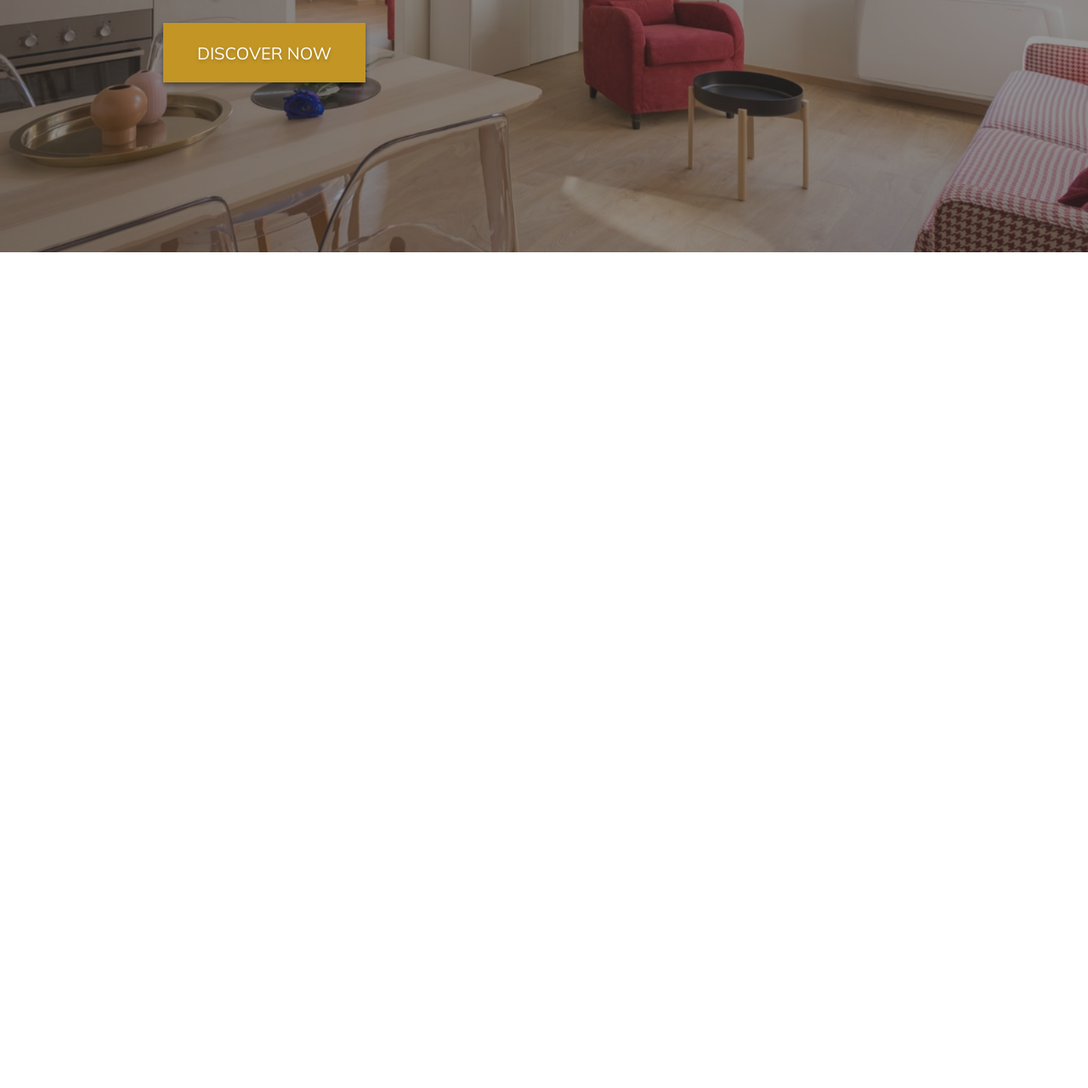
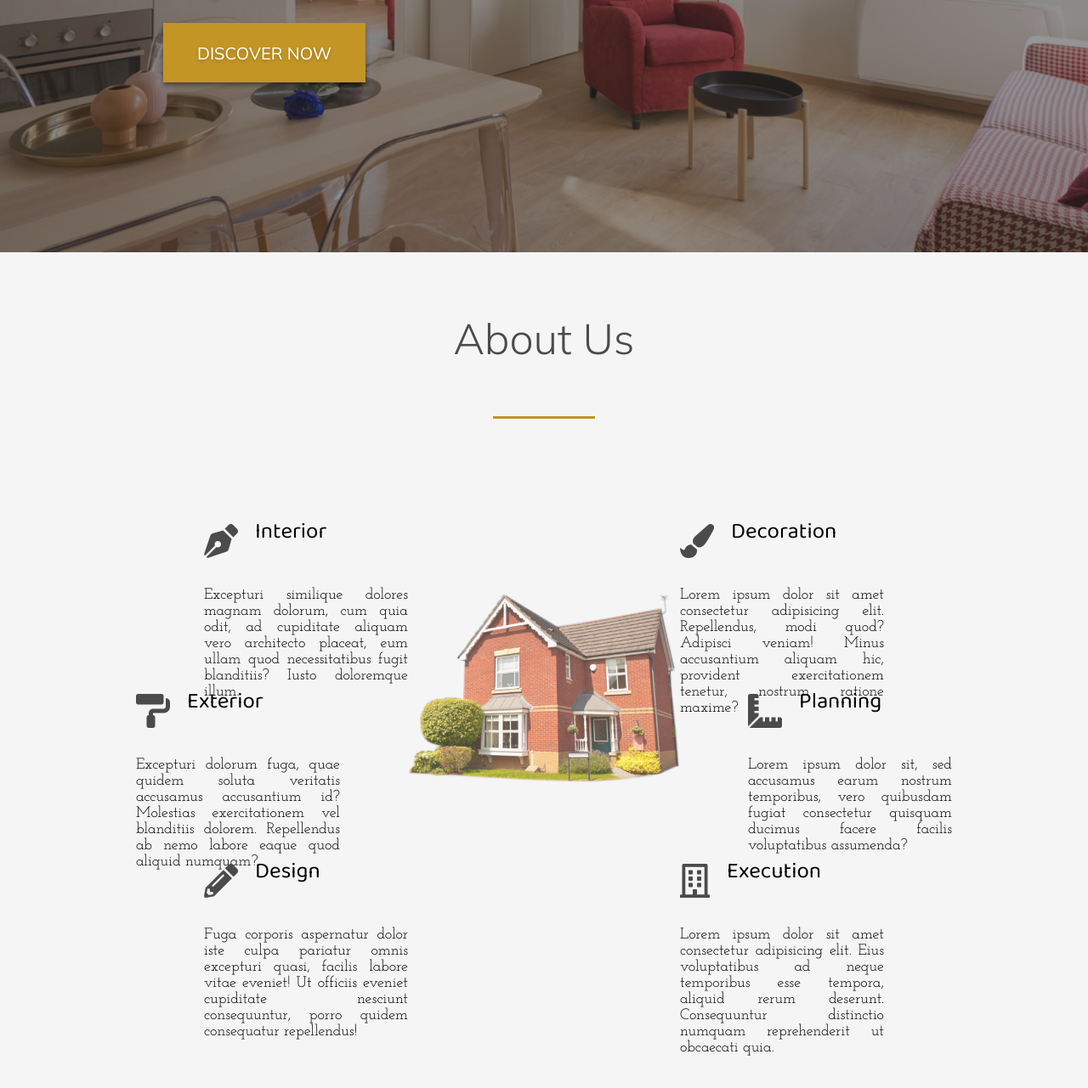
Before and after one commit to munirmahmud/architeka, a plain HTML site: page index.html in a window 1280 px wide. Shown: the part 503-1784 px from the top of the page at 85% size. Before the commit the page ends 800 px from the top, so only its background shows below. Drawn offline with Linux system fonts and the light colour scheme.

Commit message:
About us section markup & styling done

```diff
--- a/assets/css/styles.css
+++ b/assets/css/styles.css
@@ -54,6 +54,9 @@ html {
 }
 .center {
     text-align: center;
+}
+.w-100 {
+    width: 100%;
 }
 
 /* HAMBURGER MENU */
@@ -249,3 +252,91 @@ html {
     background-color: #777;
     color: var(--white);
 }
+
+/* ABOUT */
+.about-us {
+    background-color: #f5f5f5;
+    padding-bottom: 15rem;
+}
+
+.section-header {
+    padding: 7rem 0 10rem 0;
+}
+.section-heading {
+    font-family: var(--mulish-font);
+    font-size: 5rem;
+    font-weight: 300;
+    color: #4b4b4b;
+    margin-bottom: 6rem;
+}
+.underline {
+    width: 12rem;
+    height: 0.3rem;
+    background-color: #c29525;
+}
+
+.services {
+    height: 100%;
+    display: grid;
+    grid-template-columns: repeat(16, 1fr);
+    grid-template-rows: repeat(6, 6rem);
+    grid-row-gap: 4rem;
+}
+
+.service {
+    margin-bottom: 2rem;
+}
+.service:nth-child(1) {
+    grid-column: 4/7;
+    grid-row: 1/3;
+}
+.service:nth-child(2) {
+    grid-column: 3/6;
+    grid-row: 3/5;
+}
+.service:nth-child(3) {
+    grid-column: 4/7;
+    grid-row: 5/-1;
+}
+.service:nth-child(4) {
+    grid-column: 11/14;
+    grid-row: 1/3;
+}
+.service:nth-child(5) {
+    grid-column: 12/15;
+    grid-row: 3/5;
+}
+.service:nth-child(6) {
+    grid-column: 11/14;
+    grid-row: 5/-1;
+}
+
+.service-header {
+    margin-bottom: 1rem;
+}
+.service-header i {
+    font-size: 4rem;
+    color: #4b4b4b;
+    margin-right: 2rem;
+}
+.service-header h3 {
+    font-family: var(--baloo-font);
+    font-size: 2.6em;
+    line-height: 2.6;
+    font-weight: 400;
+    margin-bottom: 2rem;
+}
+.service-text {
+    font-family: var(--josefin-font);
+    font-size: 1.8rem;
+    text-align: justify;
+}
+
+.about-us-img-wrapper {
+    grid-column: 7/11;
+    grid-row: 2/6;
+}
+.about-us-img-wrapper img {
+    object-fit: cover;
+    opacity: 0.8;
+}
--- a/index.html
+++ b/index.html
@@ -17,6 +17,7 @@
 </head>
 <body>
     <div class="container">
+        <!-- Hamburger Menu Icon -->
         <div class="hamburger-menu fixed flex items-center flex-column pointer">
             <div class="line line-1"></div>
             <div class="line line-2"></div>
@@ -36,6 +37,7 @@
             </div>
         </header>
 
+        <!-- Sidebar Menu -->
         <section class="sidebar fixed">
             <ul class="menu absolute">
                 <li class="menu-item center">
@@ -61,6 +63,80 @@
                 <a href="#"><i class="fab fa-twitter flex content-center items-center"></i></a>
             </div>
         </section>
+
+        <!-- About Us -->
+        <section class="about-us w-100">
+            <div class="section-header flex flex-column items-center">
+                <h1 class="section-heading">About Us</h1>
+                <div class="underline"></div>
+            </div>
+
+            <div class="services w-100">
+                <div class="service w-100">
+                    <div class="service-header flex items-center">
+                        <i class="fas fa-pen-nib"></i>
+                        <h3>Interior</h3>
+                    </div>
+                    <p class="service-text">
+                        Excepturi similique dolores magnam dolorum, cum quia odit, ad cupiditate aliquam vero architecto placeat, eum ullam quod necessitatibus fugit blanditiis? Iusto doloremque illum.
+                    </p>
+                </div>
+
+                <div class="service w-100">
+                    <div class="service-header flex items-center">
+                        <i class="fas fa-paint-roller"></i>
+                        <h3>Exterior</h3>
+                    </div>
+                    <p class="service-text">Excepturi dolorum fuga, quae quidem soluta veritatis accusamus accusantium id? Molestias exercitationem vel blanditiis dolorem. Repellendus ab nemo labore eaque quod aliquid numquam?
+                    </p>
+                </div>
+
+                <div class="service w-100">
+                    <div class="service-header flex items-center">
+                        <i class="fas fa-pencil-alt"></i>
+                        <h3>Design</h3>
+                    </div>
+                    <p class="service-text">
+                       Fuga corporis aspernatur dolor iste culpa pariatur omnis excepturi quasi, facilis labore vitae eveniet! Ut officiis eveniet cupiditate nesciunt consequuntur, porro quidem consequatur repellendus!
+                    </p>
+                </div>
+
+                <div class="service w-100">
+                    <div class="service-header flex items-center">
+                        <i class="fas fa-paint-brush"></i>
+                        <h3>Decoration</h3>
+                    </div>
+                    <p class="service-text">
+                        Lorem ipsum dolor sit amet consectetur adipisicing elit. Repellendus, modi quod? Adipisci veniam! Minus accusantium aliquam hic, provident exercitationem tenetur, nostrum ratione maxime?
+                    </p>
+                </div>
+
+                <div class="service w-100">
+                    <div class="service-header flex items-center">
+                        <i class="fas fa-ruler-combined"></i>
+                        <h3>Planning</h3>
+                    </div>
+                    <p class="service-text">
+                        Lorem ipsum dolor sit, sed accusamus earum nostrum temporibus, vero quibusdam fugiat consectetur quisquam ducimus facere facilis voluptatibus assumenda?
+                    </p>
+                </div>
+
+                <div class="service w-100">
+                    <div class="service-header flex items-center">
+                        <i class="far fa-building"></i>
+                        <h3>Execution</h3>
+                    </div>
+                    <p class="service-text">
+                        Lorem ipsum dolor sit amet consectetur adipisicing elit. Eius voluptatibus ad neque temporibus esse tempora, aliquid rerum deserunt. Consequuntur distinctio numquam reprehenderit ut obcaecati quia.
+                    </p>
+                </div>
+
+                <div class="about-us-img-wrapper w-100">
+                    <img src="assets/images/house.png" alt="Home" class="w-100" />
+                </div>
+            </div>
+        </section>
+
     </div>
 
 
```
Also changed, not shown: assets/images/house.png (added).
